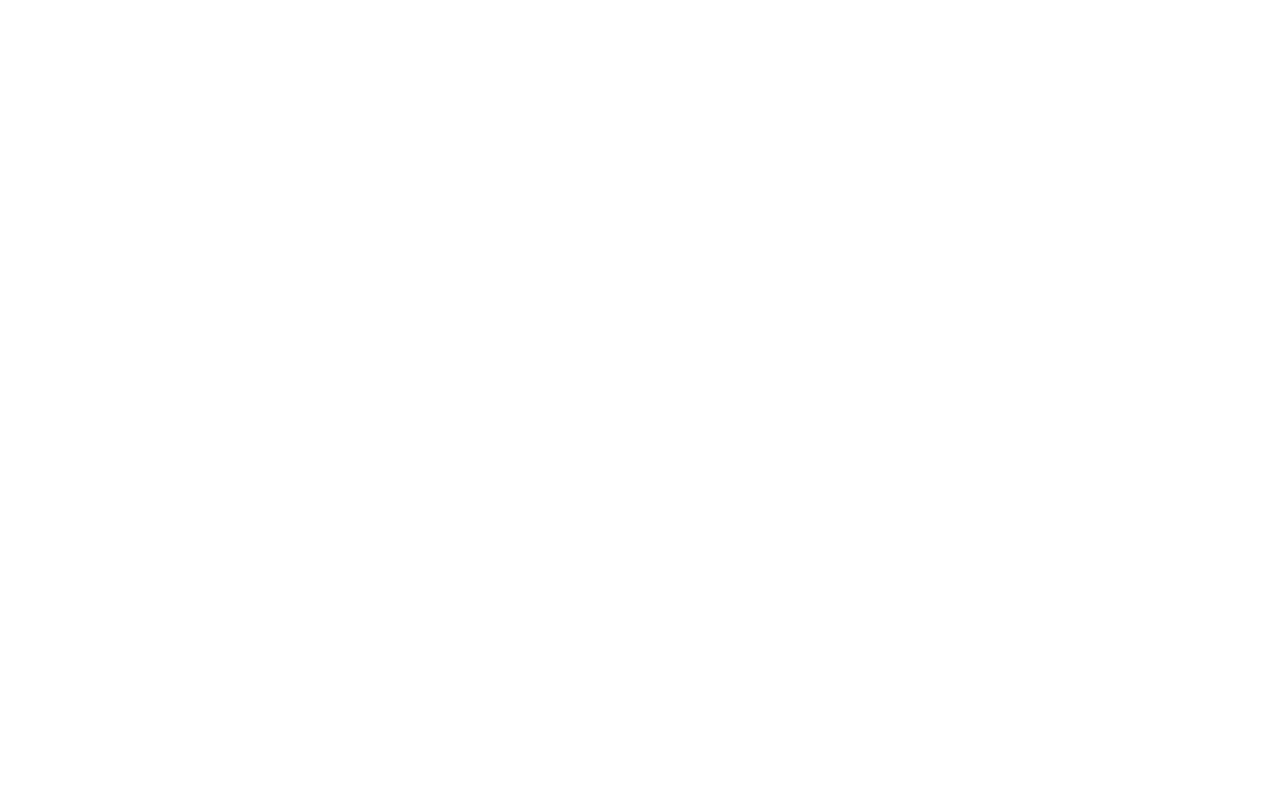
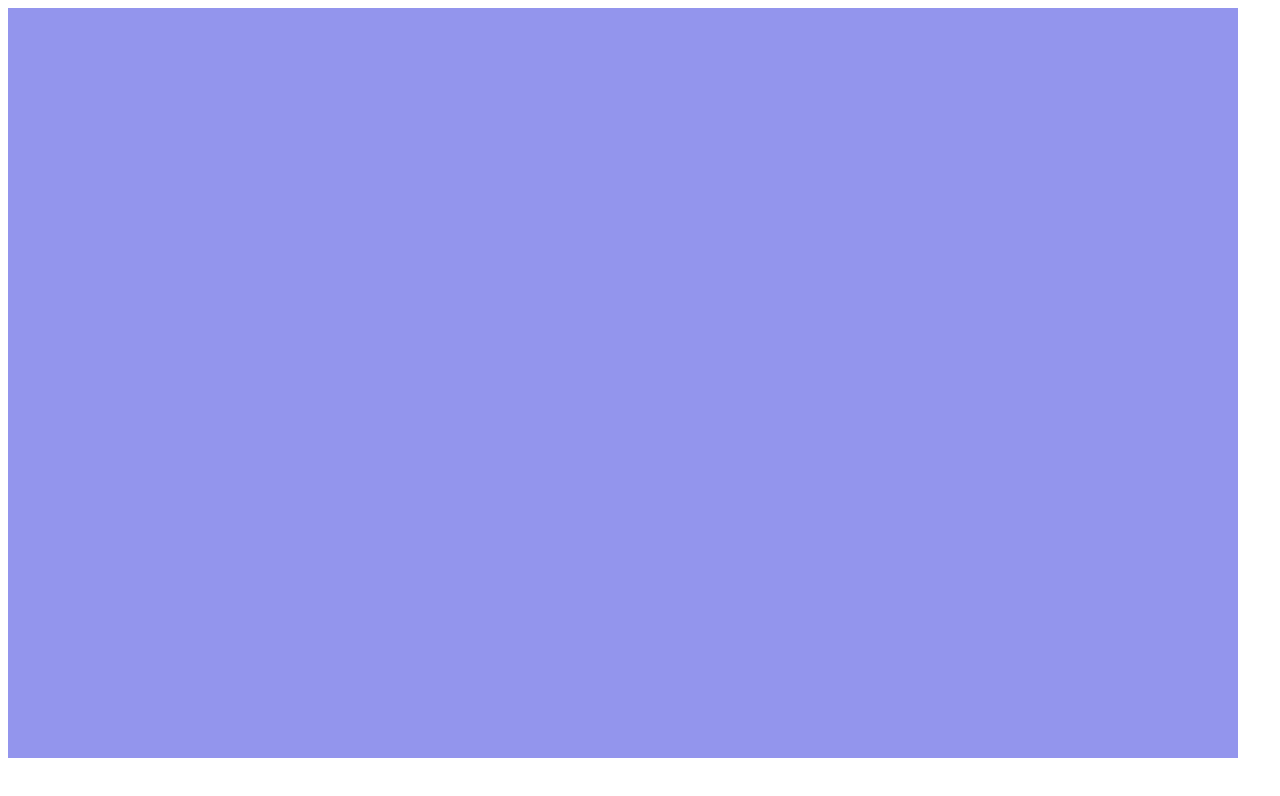
Before and after one commit to Volograms/vol_libs, a plain HTML site: page webasm/examples/webgl/index.html in a window 1280 px wide. Drawn offline with Linux system fonts and the light colour scheme.

Commit message:
webgl starter

```diff
--- a/webasm/examples/webgl/index.html
+++ b/webasm/examples/webgl/index.html
@@ -2,10 +2,116 @@
 <html>
 <meta charset="UTF-8">
 <meta name="author" content="Volograms Ltd.">
-<!-- Setting the viewport to make your website look good on all devices: -->
-<meta name="viewport" content="width=device-width, initial-scale=1.0">
+<meta name="viewport" content="width=device-width, user-scalable=no, minimum-scale=1.0, maximum-scale=1.0">
+
 <head>
 </head>
+
 <body>
+	<canvas id="canvas"></canvas>
 </body>
+<script id="vologram.vert" type="text/glsl">
+	attribute vec3 a_pos;
+	attribute vec2 a_st;
+	attribute vec3 a_n;
+
+	uniform mat4 u_PV, u_M;
+
+	varying vec2 v_st;
+	varying vec3 v_n;
+
+	void main () {
+		v_st = a_st;
+		v_n = vec3 (u_PV * u_M * vec4(a_n, 0.0));
+		gl_Position = u_PV * u_M * vec4(a_pos, 1.0);
+	}
+	</script>
+<script id="vologram.frag" type="text/glsl">
+		precision mediump float;
+
+		varying vec2 v_st;
+		varying vec3 v_n;
+		uniform sampler2D u_texture;
+
+		void main () {
+			vec4 texel_rgba = texture2D(u_texture, v_st);
+			vec3 nn = normalize(v_n);
+			vec3 fwd = normalize(vec3(0.0, 0.0, -1.0));
+			gl_FragColor = texel_rgba;
+			gl_FragColor.rgb = gl_FragColor.rgb * dot(nn, fwd) * 0.7 + 0.3 * gl_FragColor.rgb;
+		}
+		</script>
+<script>
+	var canvas;
+	var gl;
+	var vologram = new Object();
+	var init_done = false;
+
+	function init() {
+		canvas = document.getElementById("canvas");
+		gl = canvas.getContext("webgl2"); // Get a WebGL 2.0 rendering context.
+
+		vologram.vao = gl.createVertexArray();
+		vologram.texture = gl.createTexture();
+		vologram.shader_program = gl.createProgram();
+		vologram.vertex_count = 0;
+
+		var vert_shader = gl.createShader(gl.VERTEX_SHADER);
+		var frag_shader = gl.createShader(gl.FRAGMENT_SHADER);
+		var vs_str = document.getElementById("vologram.vert").innerHTML;
+		var fs_str = document.getElementById("vologram.frag").innerHTML;
+		gl.shaderSource(vert_shader, vs_str);
+		gl.shaderSource(frag_shader, fs_str);
+		gl.compileShader(vert_shader);
+		if (!gl.getShaderParameter(vert_shader, gl.COMPILE_STATUS)) {
+			console.error("ERROR compiling vert shader. log: " + gl.getShaderInfoLog(vert_shader));
+		}
+		gl.compileShader(frag_shader);
+		if (!gl.getShaderParameter(frag_shader, gl.COMPILE_STATUS)) {
+			console.error("ERROR compiling frag shader. log: " + gl.getShaderInfoLog(frag_shader));
+		}
+		gl.attachShader(vologram.shader_program, vert_shader);
+		gl.attachShader(vologram.shader_program, frag_shader);
+		gl.bindAttribLocation(vologram.shader_program, 0, "a_p");
+		gl.bindAttribLocation(vologram.shader_program, 1, "a_st");
+		gl.bindAttribLocation(vologram.shader_program, 2, "a_n");
+		gl.linkProgram(vologram.shader_program);
+		if (!gl.getProgramParameter(vologram.shader_program, gl.LINK_STATUS)) {
+			console.error("ERROR linking program. log: " + gl.getProgramInfoLog(vologram.shader_program));
+		}
+		gl.validateProgram(vologram.shader_program);
+		if (!gl.getProgramParameter(vologram.shader_program, gl.VALIDATE_STATUS)) {
+			console.error("ERROR validating program. log: " + gl.getProgramInfoLog(vologram.shader_program));
+		}
+		vologram.u_PV_loc = gl.getUniformLocation(vologram.shader_program, "u_PV");
+		vologram.u_M_loc = gl.getUniformLocation(vologram.shader_program, "u_M");
+		gl.deleteShader(vert_shader);
+		gl.deleteShader(frag_shader);
+
+		console.log("init done");
+		init_done = true;
+	}
+
+	function render() {
+		canvas.width = window.innerWidth - 50;
+		canvas.height = window.innerHeight - 50;
+		gl.viewport(0, 0, canvas.width, canvas.height);
+		gl.clearColor(147.0 / 255.0, 149.0 / 255.0, 237.0 / 255.0, 1.0);
+		gl.cullFace(gl.BACK);
+		gl.frontFace(gl.CCW);
+		gl.enable(gl.CULL_FACE);
+		gl.enable(gl.DEPTH_TEST);
+		gl.clear(gl.COLOR_BUFFER_BIT | gl.DEPTH_BUFFER_BIT);
+
+		gl.useProgram(vologram.shader_program);
+		gl.bindVertexArray(vologram.vao);
+		gl.drawArrays(gl.TRIANGLES, 0, vologram.vertex_count);
+
+		requestAnimationFrame(render);
+	}
+
+	init();
+	requestAnimationFrame(render);
+</script>
+
 </html>
```
